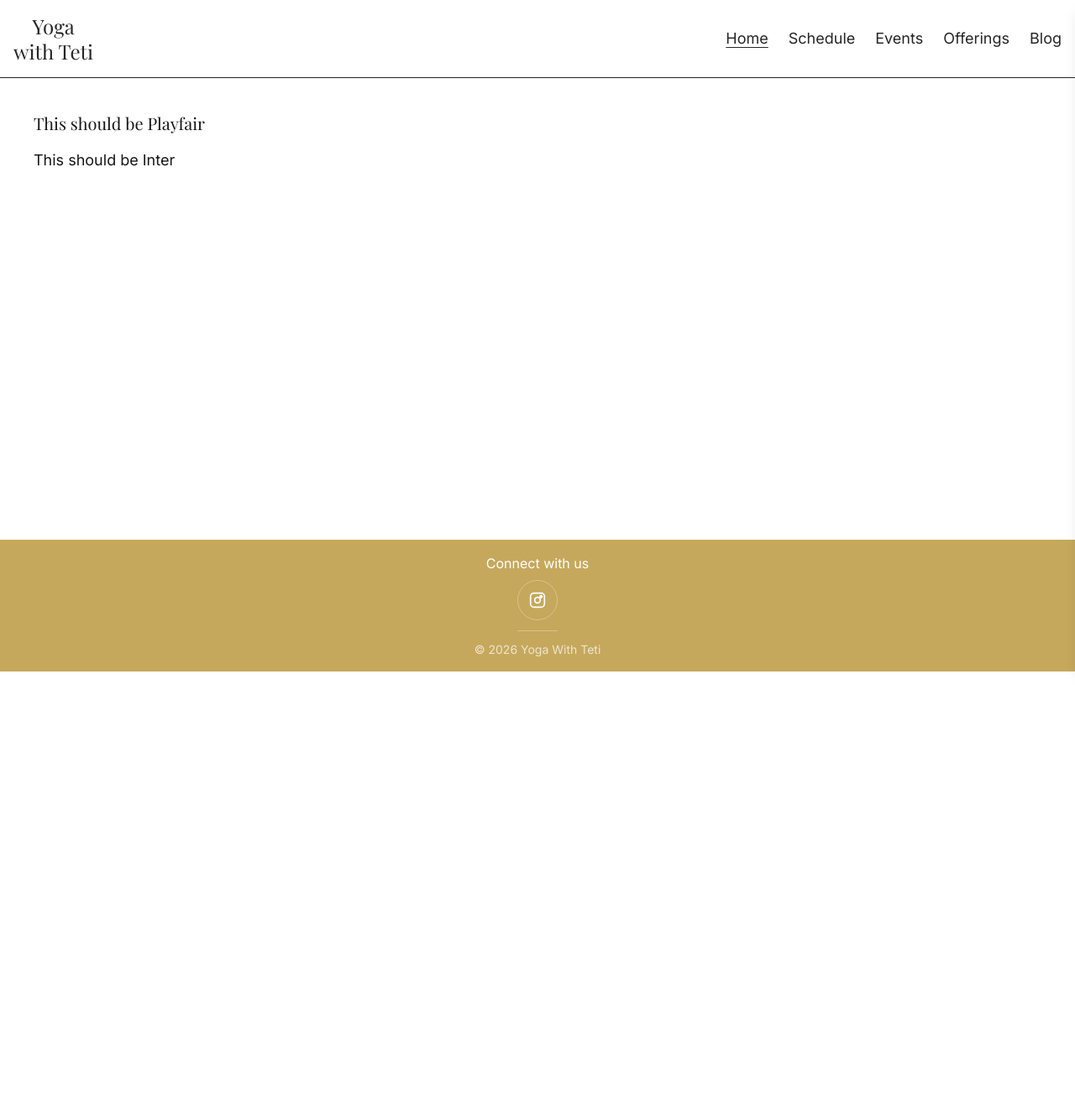
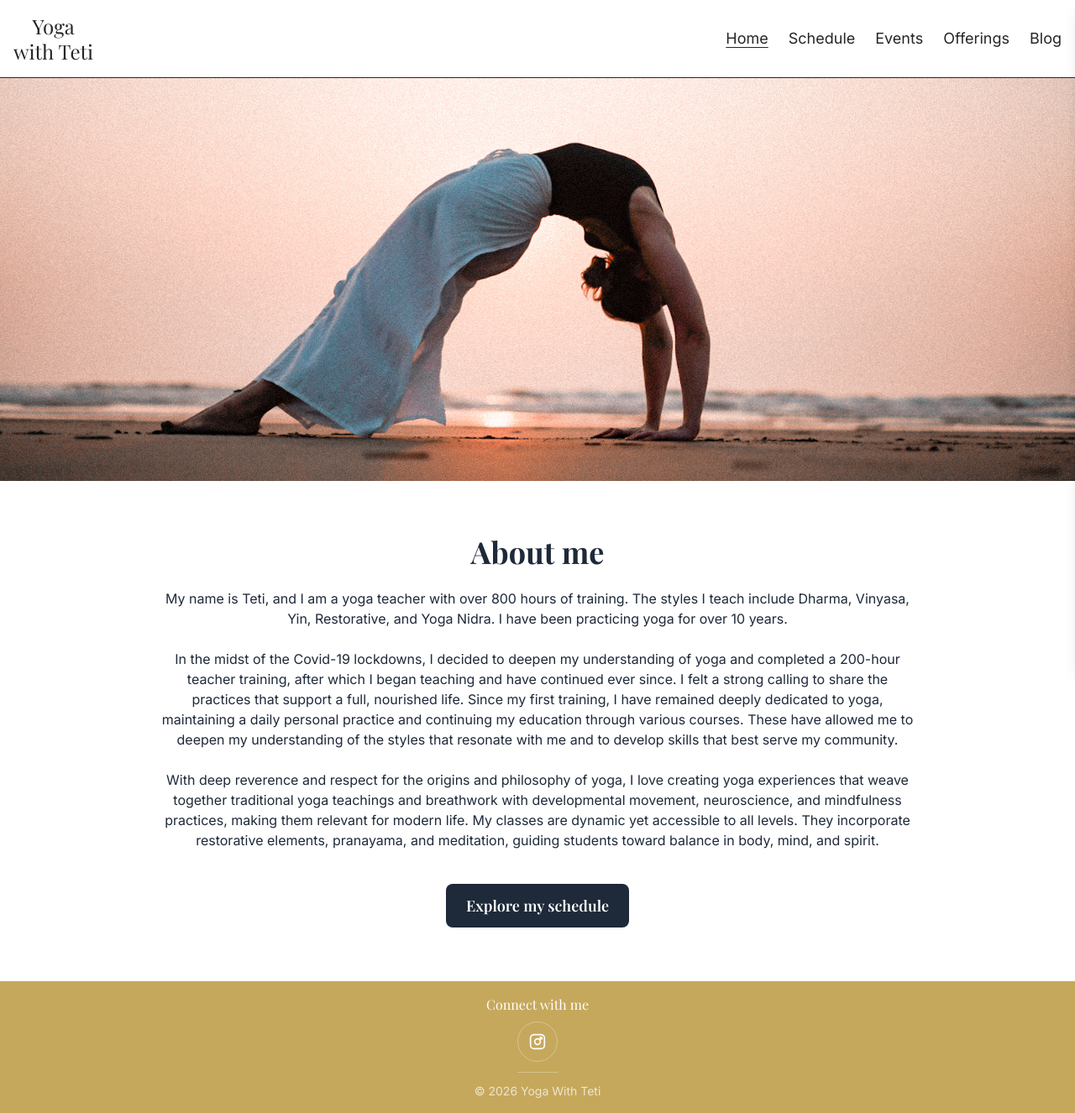
Before and after one commit to iaremchuk/yoga-with-teti, a Next.js app: page / in a window 1280 px wide. Shown: the whole page at 84% size. Before the commit the page ends 800 px from the top, so only its background shows below. Built offline with nearby package versions, Linux system fonts and the light colour scheme; a web font is replaced by a local one.

Commit message:
Add home page

```diff
--- a/app/page.tsx
+++ b/app/page.tsx
@@ -1,13 +1,53 @@
 import { playfair } from "@/lib/fonts/fonts";
+import Link from "next/link";
 
-export default function Home() {
+export default function HomePage() {
   return (
-    <div className="p-10">
-      <h1 className={`${playfair.className} text-xl`}>
-        This should be Playfair
-      </h1>
-
-      <p className="font-body text-lg mt-4">This should be Inter</p>
-    </div>
+    <main className="min-h-screen flex flex-col">
+      <section
+        className="flex items-center justify-center h-[60vh] bg-cover bg-center relative"
+        style={{ backgroundImage: "url('/images/home-page.jpg')" }}
+      ></section>
+      <section className="flex-1 py-16 px-6 bg-white text-gray-800">
+        <div className="max-w-4xl mx-auto text-center">
+          <h1 className={`text-4xl font-bold mb-6 ${playfair.className}`}>
+            About me
+          </h1>
+          <p className="text-base mb-6">
+            My name is Teti, and I am a yoga teacher with over 800 hours of
+            training. The styles I teach include Dharma, Vinyasa, Yin,
+            Restorative, and Yoga Nidra. I have been practicing yoga for over 10
+            years.
+          </p>
+          <p className="text-base mb-6">
+            In the midst of the Covid-19 lockdowns, I decided to deepen my
+            understanding of yoga and completed a 200-hour teacher training,
+            after which I began teaching and have continued ever since. I felt a
+            strong calling to share the practices that support a full, nourished
+            life. Since my first training, I have remained deeply dedicated to
+            yoga, maintaining a daily personal practice and continuing my
+            education through various courses. These have allowed me to deepen
+            my understanding of the styles that resonate with me and to develop
+            skills that best serve my community.
+          </p>
+          <p className="text-base mb-10">
+            With deep reverence and respect for the origins and philosophy of
+            yoga, I love creating yoga experiences that weave together
+            traditional yoga teachings and breathwork with developmental
+            movement, neuroscience, and mindfulness practices, making them
+            relevant for modern life. My classes are dynamic yet accessible to
+            all levels. They incorporate restorative elements, pranayama, and
+            meditation, guiding students toward balance in body, mind, and
+            spirit.
+          </p>
+          <Link
+            href="/schedule"
+            className={`${playfair.className} inline-block bg-gray-800 text-white px-6 py-3 rounded-lg font-semibold text-lg hover:bg-gray-700 transition`}
+          >
+            Explore my schedule
+          </Link>
+        </div>
+      </section>
+    </main>
   );
 }
--- a/components/Footer.tsx
+++ b/components/Footer.tsx
@@ -1,11 +1,14 @@
 import Link from "next/link";
+import { playfair } from "@/lib/fonts/fonts";
 
 export default function Footer() {
   return (
     <footer className="bg-[#C6A85C] text-white px-6 py-4">
       <div className="max-w-5xl mx-auto flex flex-col items-center space-y-3">
         <div className="text-center">
-          <p className="text-base mb-2">Connect with us</p>
+          <p className={`text-base mb-2 ${playfair.className}`}>
+            Connect with me
+          </p>
           <Link
             href="https://www.instagram.com/yoga_teti?igsh=MXU5dzZqdXh3aXlu"
             target="_blank"
```
Also changed, not shown: public/images/home-page.jpg (added).
